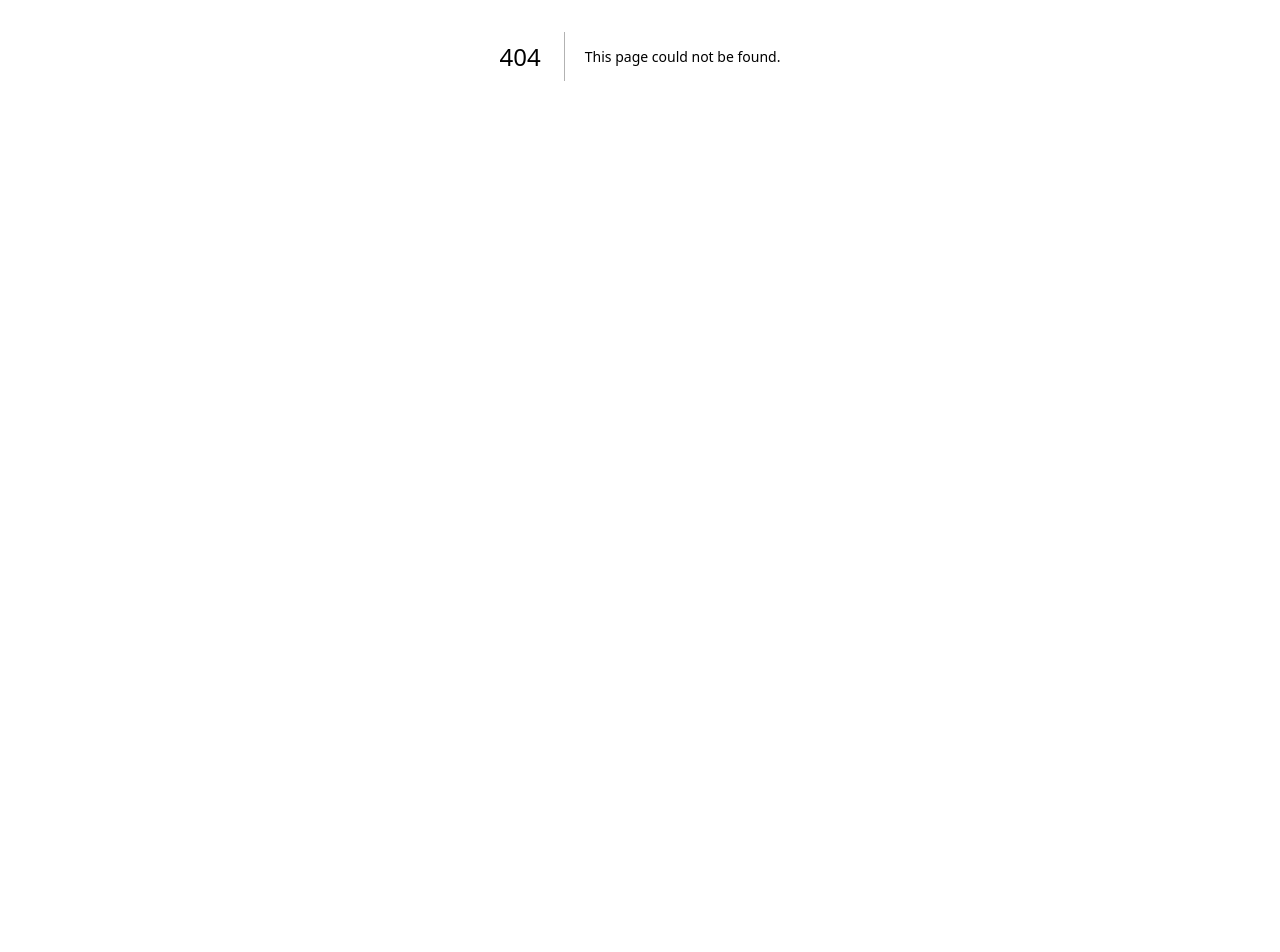
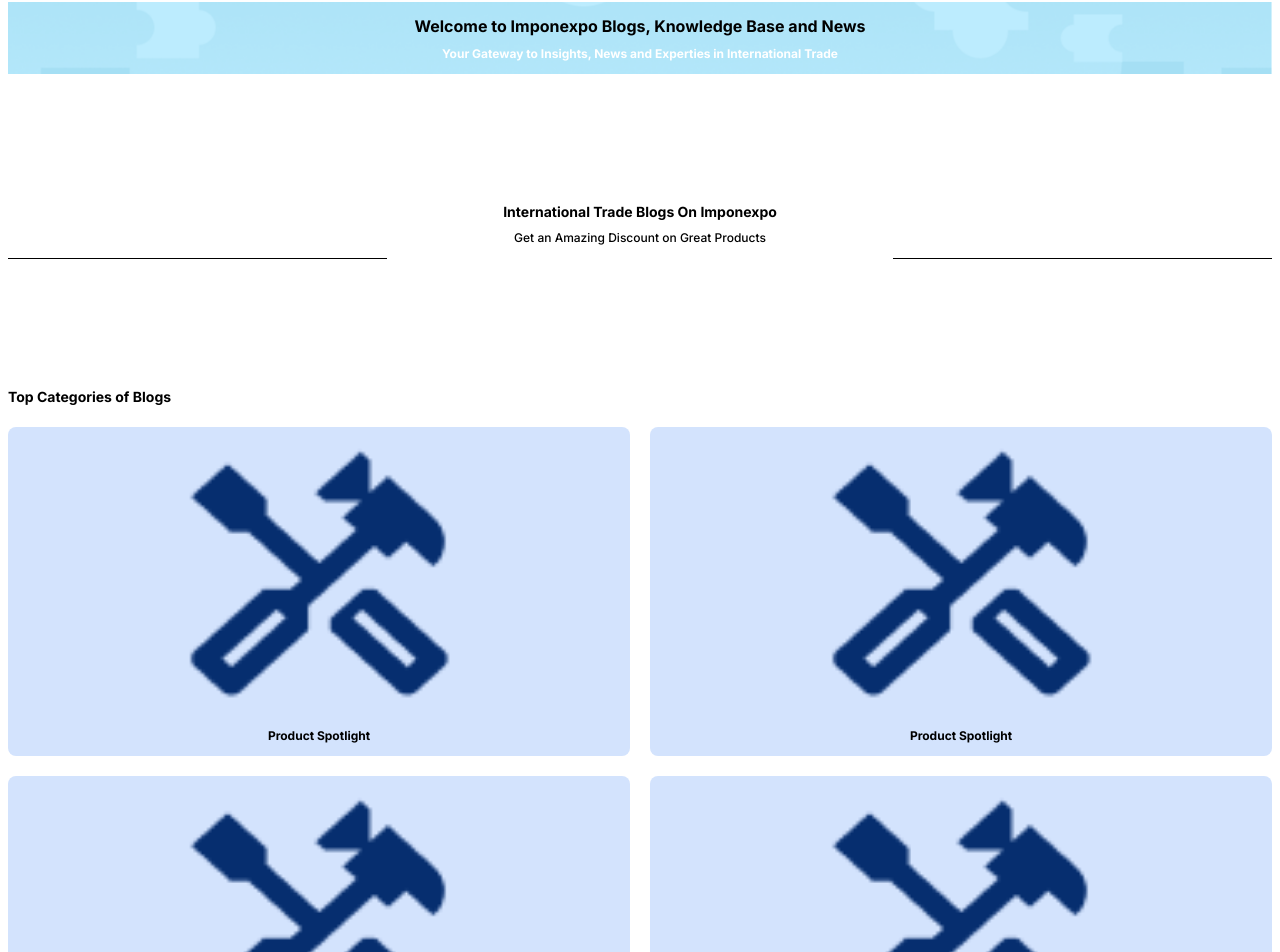
Before and after one commit to apurboroy7077/imponexpo_frontend, a Next.js app: page /blogs in a window 1280 px wide. Before the commit this address had no page. Shown: the part 344-1296 px from the top of the page. Before the commit the page ends 800 px from the top, so only its background shows below. Built offline with nearby package versions, Linux system fonts and the light colour scheme.

Commit message:
Added Blogs Prototype Page.

```diff
--- /dev/null
+++ b/src/app/blogs/page.tsx
@@ -0,0 +1,24 @@
+import Navbar2 from "@/components/Navbar2";
+import BlogsByRegionSection from "@/components/blogs/BlogsByRegionSection";
+import BlogsHeroSection from "@/components/blogs/BlogsHeroSection";
+import FeaturedBlogsSection from "@/components/blogs/FeaturedBlogsSection";
+import RecommendedBlogs from "@/components/blogs/RecommendedBlogs";
+import TopCategoriesOfBlogsSection from "@/components/blogs/TopCategoriesOfBlogsSection";
+import TradeBlogsTextSection from "@/components/blogs/TradeBlogsTextSection";
+import React from "react";
+
+const page = () => {
+  return (
+    <>
+      <Navbar2 />
+      <BlogsHeroSection />
+      <TradeBlogsTextSection />
+      <TopCategoriesOfBlogsSection />
+      <FeaturedBlogsSection />
+      <BlogsByRegionSection />
+      <RecommendedBlogs />
+    </>
+  );
+};
+
+export default page;
--- a/src/components/ResetPasswordSection.tsx
+++ b/src/components/ResetPasswordSection.tsx
@@ -24,7 +24,7 @@
           </div>
           <div>
             <div className="text-sm md:text-lg  text-[#2d3840] mt-3 md:mt-7 text-center font-medium">
-              Let's Help You
+              Let&apos;s Help You
               <span className="text-[#1d5dc7] font-bold">
                 {" "}
                 Retrieve Password
--- /dev/null
+++ b/src/components/blogs/BlogsByRegionSection.tsx
@@ -0,0 +1,41 @@
+import React from "react";
+import TheSection from "../TheSection";
+import ProductsCard1 from "../ProductsCard1";
+
+const BlogsByRegionSection = () => {
+  return (
+    <TheSection>
+      <div>
+        <div className="mt-10">
+          <div>
+            <div className="flex gap-3 flex-wrap">
+              {["All", "Africa", "Americas", "Asia", "Europe", "Oceania"].map(
+                (name) => {
+                  return (
+                    <div key={Math.random().toString()}>
+                      <select
+                        className="text-sm  text-[#1d5dc7] px-3 py-1 font-bold rounded border-[#cdcdcd] border-[1px]"
+                        style={{ boxShadow: "1px 1px 3px black" }}
+                      >
+                        <option>{name}</option>
+                      </select>
+                    </div>
+                  );
+                }
+              )}
+            </div>
+          </div>
+          <div>
+            <div className=" mt-5 grid grid-cols-1 ">
+              {Array.from({ length: 4 }).map(() => {
+                return <ProductsCard1 key={Math.random().toString()} />;
+              })}
+            </div>
+          </div>
+        </div>
+      </div>
+    </TheSection>
+  );
+};
+
+export default BlogsByRegionSection;
--- /dev/null
+++ b/src/components/blogs/BlogsHeroSection.tsx
@@ -0,0 +1,30 @@
+import React from "react";
+import TheSection from "../TheSection";
+import ProductsCard1 from "../ProductsCard1";
+import TradeBlogsTextSection from "./TradeBlogsTextSection";
+
+const BlogsHeroSection = () => {
+  return (
+    <TheSection>
+      <div
+        className=" bg-cover bg-center px-2 py-3"
+        style={{
+          backgroundImage: `url("/images/blog-hero-section-background-image.png")`,
+        }}
+      >
+        <div>
+          <div className="text-center font-bold">
+            Welcome to Imponexpo Blogs, Knowledge Base and News
+          </div>
+        </div>
+        <div>
+          <div className="text-xs text-[white] font-bold text-center mt-2">
+            Your Gateway to Insights, News and Experties in International Trade
+          </div>
+        </div>
+      </div>
+    </TheSection>
+  );
+};
+
+export default BlogsHeroSection;
--- /dev/null
+++ b/src/components/blogs/FeaturedBlogsSection.tsx
@@ -0,0 +1,24 @@
+import React from "react";
+import ProductsCard1 from "../ProductsCard1";
+import TheSection from "../TheSection";
+
+const FeaturedBlogsSection = () => {
+  return (
+    <TheSection>
+      <div>
+        <div>
+          <div className="text-sm font-bold">Featured Blogs on Imponexpo</div>
+        </div>
+        <div>
+          <div className=" mt-5 grid grid-cols-1 ">
+            {Array.from({ length: 4 }).map(() => {
+              return <ProductsCard1 key={Math.random().toString()} />;
+            })}
+          </div>
+        </div>
+      </div>
+    </TheSection>
+  );
+};
+
+export default FeaturedBlogsSection;
--- /dev/null
+++ b/src/components/blogs/RecommendedBlogs.tsx
@@ -0,0 +1,26 @@
+import React from "react";
+import TheSection from "../TheSection";
+import ProductsCard1 from "../ProductsCard1";
+
+const RecommendedBlogs = () => {
+  return (
+    <TheSection>
+      <div>
+        <div className="mt-10">
+          <div>
+            <div className="text-sm font-bold">Recommended Blogs for you</div>
+          </div>
+          <div>
+            <div className=" mt-5 grid grid-cols-1 ">
+              {Array.from({ length: 4 }).map(() => {
+                return <ProductsCard1 key={Math.random().toString()} />;
+              })}
+            </div>
+          </div>
+        </div>
+      </div>
+    </TheSection>
+  );
+};
+
+export default RecommendedBlogs;
--- /dev/null
+++ b/src/components/blogs/TopCategoriesOfBlogsSection.tsx
@@ -0,0 +1,42 @@
+import React from "react";
+import TheSection from "../TheSection";
+
+const TopCategoriesOfBlogsSection = () => {
+  return (
+    <TheSection>
+      <div>
+        <div>
+          <div>
+            <div className="text-sm font-bold">Top Categories of Blogs</div>
+          </div>
+          <div>
+            <div className="mt-5 grid grid-cols-2 gap-5">
+              {Array.from({ length: 12 }).map(() => {
+                return (
+                  <div key={Math.random().toString()}>
+                    <div className="bg-[#d3e3fd] py-3 rounded-lg">
+                      <div className="flex items-center justify-center">
+                        <img
+                          className="w-[50%]"
+                          src="/icons/hammer.png"
+                          alt=""
+                        />
+                      </div>
+                      <div>
+                        <div className="text-xs text-center font-bold mt-2">
+                          Product Spotlight
+                        </div>
+                      </div>
+                    </div>
+                  </div>
+                );
+              })}
+            </div>
+          </div>
+        </div>
+      </div>
+    </TheSection>
+  );
+};
+
+export default TopCategoriesOfBlogsSection;
--- /dev/null
+++ b/src/components/blogs/TradeBlogsTextSection.tsx
@@ -0,0 +1,33 @@
+import React from "react";
+import TheSection from "../TheSection";
+
+const TradeBlogsTextSection = () => {
+  return (
+    <TheSection>
+      <div>
+        <div>
+          <div className="text-sm text-center font-bold">
+            International Trade Blogs On Imponexpo{" "}
+          </div>
+        </div>
+        <div>
+          <div className="text-center text-xs mt-2 font-medium">
+            Get an Amazing Discount on Great Products
+          </div>
+        </div>
+        <div>
+          <div className="flex justify-between mt-3">
+            <div className="w-[30%]">
+              <hr className=" border-[black]" />
+            </div>
+            <div className="w-[30%]">
+              <hr className=" border-[black]" />
+            </div>
+          </div>
+        </div>
+      </div>
+    </TheSection>
+  );
+};
+
+export default TradeBlogsTextSection;
```
Also changed, not shown: public/icons/hammer.png (added), public/images/blog-hero-section-background-image.png (added).
